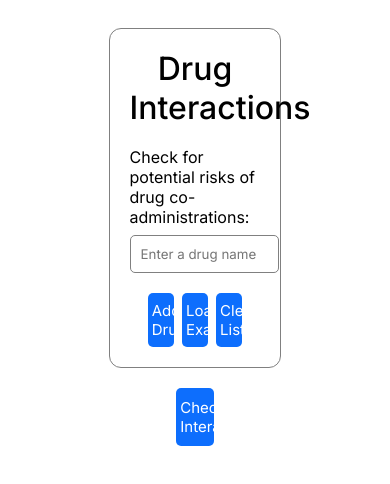
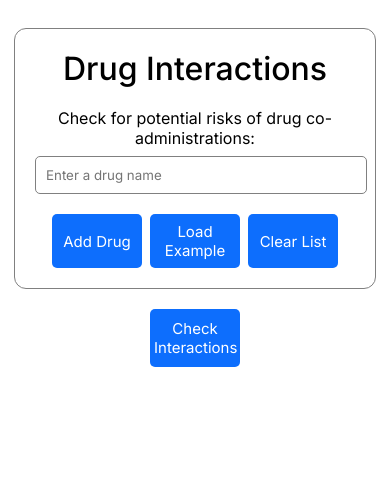
Before and after one commit to st4ven/drug-interaction, a React (Vite) app in the folder frontend/: page / in a window 390 px wide. Shown: the top 484 px of the page. Built offline with nearby package versions, Linux system fonts and the light colour scheme.

Commit message:
All devices are compatible with the website

```diff
--- a/frontend/src/App.jsx
+++ b/frontend/src/App.jsx
@@ -5,36 +5,38 @@ import InputForm from './components/InputForm';
 import DrugList from './components/DrugList';
 
 function App() {
+  // variable consts
   const [result, setResult] = useState([]);
   const [drugList, setDrugList] = useState([]);
   const [drug, setDrug] = useState("");
 
+  /// This function adds a drug to the drug list
   const handleAddDrug = () => {
     if (drug != "" && drugList.length < 5) {
       setDrugList([...drugList, drug]);
       setDrug("");
-    } else if (drug == "") {
-      alert("Please enter a drug name!");
-    } else if (drugList.length >= 5) {
-      alert("Too many drugs added!");
     }
   }
 
+  /// This function deletes a drug from the drug list
   const handleDeleteDrug = (i) => {
     const deleteDrugs = [...drugList];
     deleteDrugs.splice(i, 1);
     setDrugList(deleteDrugs);
   }
 
+  /// This function clears the list and results table
   const clearList = () => {
     setDrugList([]);
     setResult([]);
   }
 
+  /// This function loads an example list into the drug list
   const loadExample = () => {
     setDrugList(["Omeprazole", "Fosphenytoin", "Fludrocortisone", "Citalopram", "Vandetanib", "Clotrimazole"]);
   }
 
+  /// This function handles getting the drug interactions from the API
   const handleInteractions = async (e) => {
     e.preventDefault();
     const result = await getDrugInteractions(drugList);
@@ -59,7 +61,7 @@ function App() {
                   <th>#</th>
                   <th>Drug 1</th>
                   <th>Drug 2</th>
-                  <th>Severity Level</th>
+                  <th>Level</th>
                   </tr>
               </thead>
 
--- a/frontend/src/index.css
+++ b/frontend/src/index.css
@@ -8,6 +8,21 @@ button {
     cursor: pointer;
 }
 
+@media (max-width: 1120px) {
+    .box {
+        min-width: 320px;
+    }
+
+    button {
+        min-width: 90px;
+    }
+}
+
+@media (max-width: 1130px) {
+    label {
+        text-align: center;
+    }
+    }
 .page {
     display: flex;
     align-items: center;
```
